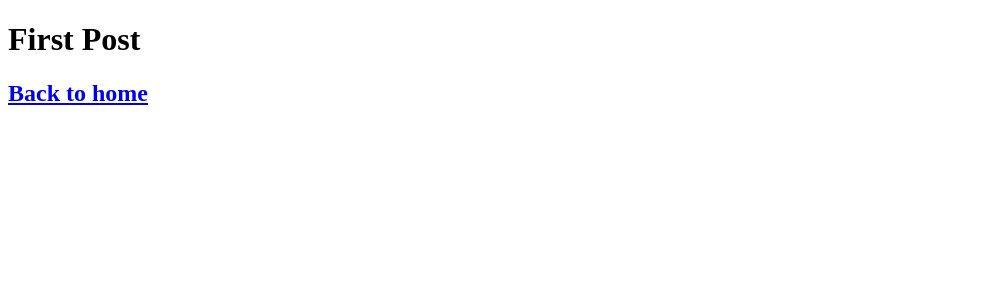
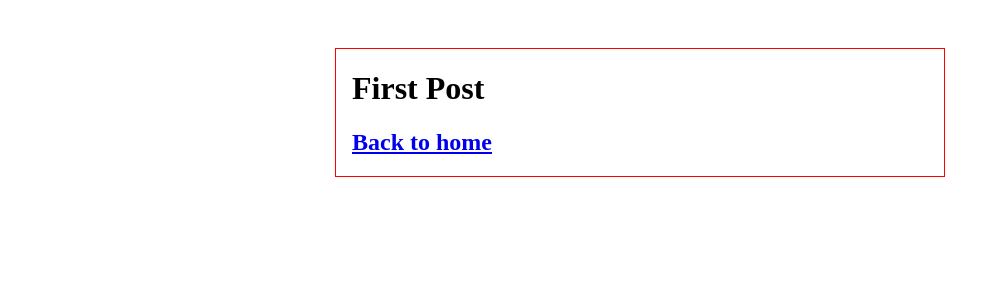
Before and after one commit to DanielLabios/nextjs-practice-blog, a Next.js app: page /posts/first-post in a window 1280 px wide. Shown: the top 300 px of the page, without its empty margins (0-1000 px from the left). Built offline with nearby package versions, Linux system fonts and the light colour scheme.

Commit message:
Learned css styling

```diff
--- /dev/null
+++ b/components/layout.js
@@ -0,0 +1,5 @@
+import styles from "./layout.module.css";
+
+export default function Layout({ children }) {
+  return <div className={styles.container}>{children}</div>;
+}
--- /dev/null
+++ b/components/layout.module.css
@@ -0,0 +1,8 @@
+.container {
+  max-width: 36rem;
+  padding: 0 1rem;
+  margin: 3rem auto 6rem;
+  border: solid 1px red;
+}
+
+;
--- a/pages/posts/first-post.js
+++ b/pages/posts/first-post.js
@@ -1,14 +1,19 @@
+import Head from "next/head";
 import Link from "next/link";
+import Layout from "../../components/layout";
 
 export default function FirstPost() {
   return (
-    <>
+    <Layout>
+      <Head>
+        <title>First Post</title>
+      </Head>
       <h1>First Post</h1>
       <h2>
         <Link href="/">
           <a>Back to home</a>
         </Link>
       </h2>
-    </>
+    </Layout>
   );
 }
```
Also changed, not shown: public/images/profile.jpg (added).
